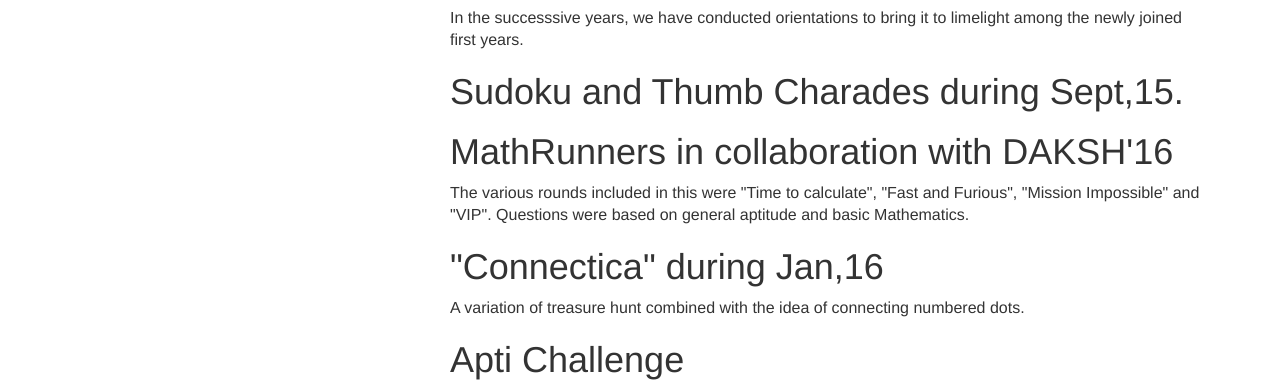
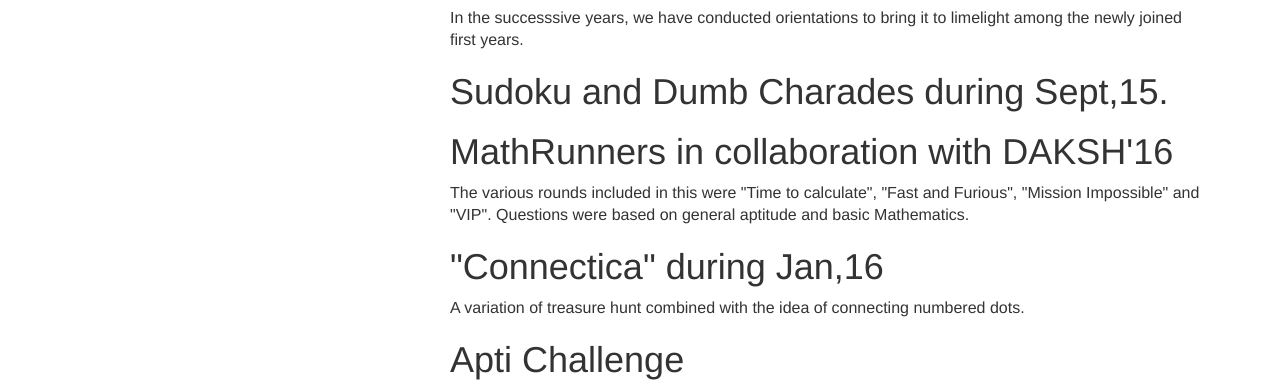
Before and after one commit to mathsclub/maths, a plain HTML site: page events.html in a window 1280 px wide. Shown: the part 693-1079 px from the top of the page. Drawn offline with nearby package versions, Linux system fonts and the light colour scheme; files whose address does not match are found by name.

Commit message:
Update events.html

```diff
--- a/events.html
+++ b/events.html
@@ -144,7 +144,7 @@
         <h1>Grand Inauguration of MCS</h1>
         <p>To bring Maths club into light, we organised a grand inauguration with the support of Dr.Kannan, the Dean of Humanities and Sciences and Dr.Ayya Swamy.  </p>
         <p>In the successsive years, we have conducted orientations to bring it to limelight among the newly joined first years. </p>
-        <h1>Sudoku and Thumb Charades during Sept,15.</h1>
+        <h1>Sudoku and Dumb Charades during Sept,15.</h1>
         <h1>MathRunners in collaboration with DAKSH'16</h1>
         <p>The various rounds included in this were "Time to calculate", "Fast and Furious", "Mission Impossible" and "VIP". Questions were based on general aptitude and basic Mathematics.</p>
         <h1>"Connectica" during Jan,16 </h1>
```
